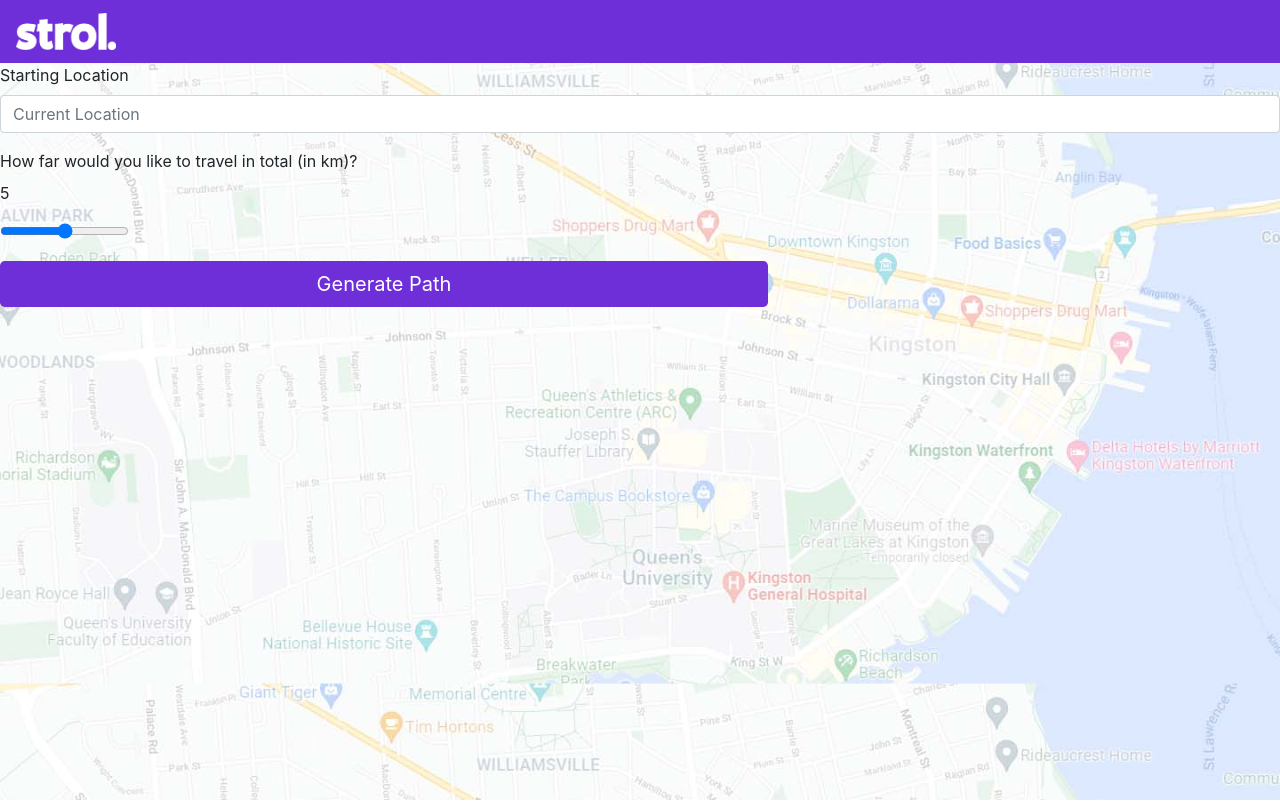
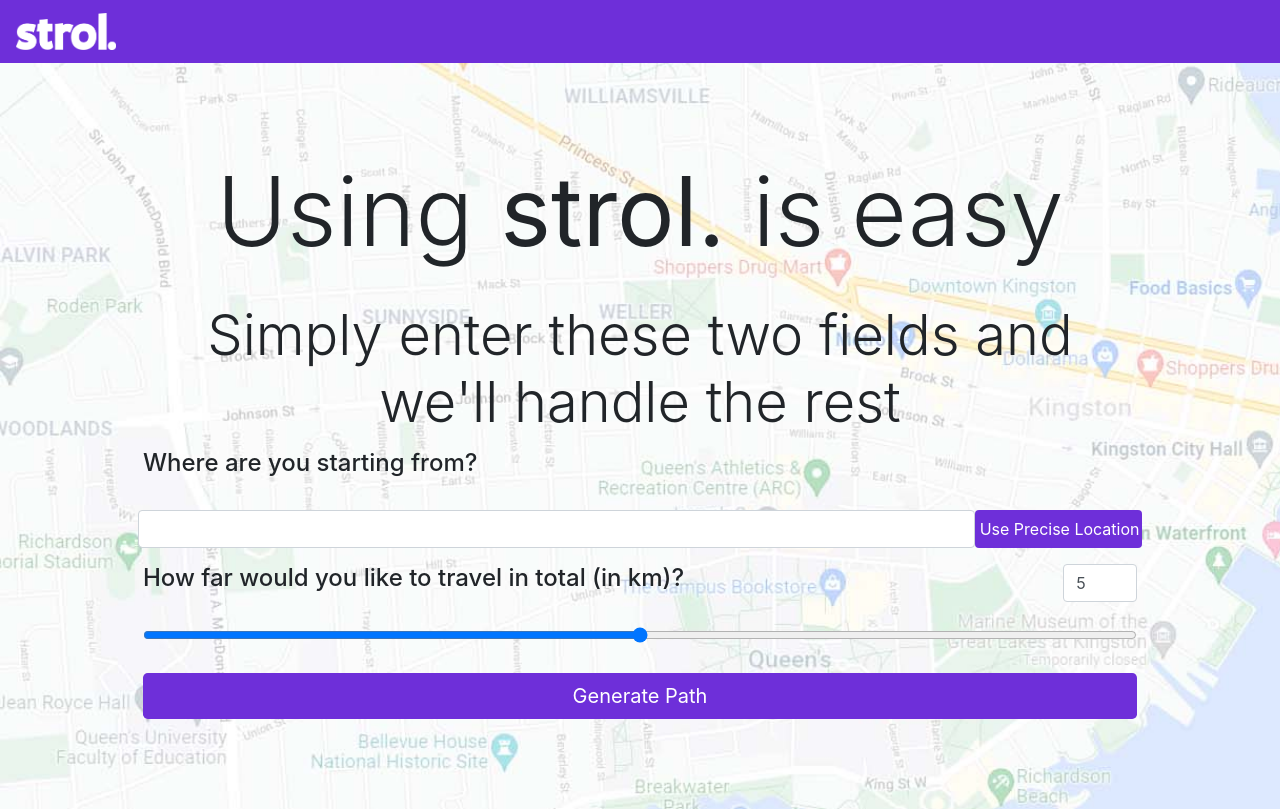
Before and after one commit to zachdnvn/strol, a Django app: template app/templates/app/main.html in a window 1280 px wide. Run offline with Django 4.2, Linux system fonts and the light colour scheme; the template is opened without the code that fills it, so the values that code supplies are empty; parts of the project's set-up code (start-up, migrations or seed data) failed here and were passed over; some libraries are stand-ins or nearby versions; some web fonts are replaced.

Commit message:
Styled main page

```diff
--- a/app/templates/app/main.html
+++ b/app/templates/app/main.html
@@ -9,36 +9,47 @@
   <link rel="stylesheet" href="styles.css">
   <title>strol.</title>
 </head>
-<body>
+<body id="second">
+
   <nav class="navbar sticky-top navbar-expand-xl navbar-dark" style="background-color: #6E2FD9;">
     <a class="navbar-brand" href="#">
       <img src="./media/logo.png" width="100">
     </a>
   </nav>
-  <form>
-    <div class="form-group">
-      <label for="start"> Starting Location </label>
-      <input type="text" class="form-control" id="start" placeholder="Current Location">
+
+  <form class="container-fluid d-flex flex-column justify-content-center" id="inp">
+    <h1 class="display-1 text-center"> Using <strong>strol.</strong> is easy</h1><br>
+    <h2 class="display-4 text-center">Simply enter these two fields and we'll handle the rest</h2>
+    <div style="height:5px"></div>
+    <div class="form-row ques">
+      <div class="form-group col-md-10">
+        <label for="start"><h4>Where are you starting from?</h4></label>
+      </div>
     </div>
-    <div class="form-group">
-      <label for="distance"> How far would you like to travel in total (in km)? </label>
-      <p id="rangeValue">4</p>
-      <input type="range" class="form-range" id="distance" min="0" max="10" step="0.5">
+    <div class="form-row">
+        <input type="text" class="form-control form-group col-md-10" id="start" placeholder=>
+        <button type="button" id="loc" class=" form-group btn btn-primary col-md-2" onclick="getLocation()">Use Precise Location</button>
+      </div>
     </div>
-    <a href="main.html"><button type="button" style="width:60vw" class="btn btn-primary btn-lg btn-block">Generate Path</button></a>
+
+    <div class="form-row ques">
+      <div class="form-group col-md-11">
+        <label for="distance"> <h4>How far would you like to travel in total (in km)?</h4> </label>
+      </div>
+
+      <div class="form-group col-md-1">
+        <input type="text" class="form-control" id="dist" value="5" oninput="ran.value=dist.value"/>
+      </div>
+      <div class="form-group col-md-12">
+        <input type="range" class="form-range" id="ran" min="0" max="10" step="0.5" oninput="dist.value=ran.value"/>
+      </div>
+    </div>
+    <div style="height: 1vh; width:1px"></div>
+    <a href="main.html"><button type="button" style="width:100%" class="btn btn-primary btn-lg btn-block">Generate Path</button></a>
 
   </form>
 
 
-  <script>
-    var slider = document.getElementById("distance");
-    var outp = document.getElementById("rangeValue");
-    outp.innerHTML = slider.value;
-
-    slider.oninput = function(){
-      outp.innerHTML = this.value;
-    }
-  </script>
   <script src="https://code.jquery.com/jquery-3.2.1.slim.min.js" integrity="sha384-KJ3o2DKtIkvYIK3UENzmM7KCkRr/rE9/Qpg6aAZGJwFDMVNA/GpGFF93hXpG5KkN" crossorigin="anonymous"></script>
   <script src="https://cdnjs.cloudflare.com/ajax/libs/popper.js/1.12.9/umd/popper.min.js" integrity="sha384-ApNbgh9B+Y1QKtv3Rn7W3mgPxhU9K/ScQsAP7hUibX39j7fakFPskvXusvfa0b4Q" crossorigin="anonymous"></script>
   <script src="https://maxcdn.bootstrapcdn.com/bootstrap/4.0.0/js/bootstrap.min.js" integrity="sha384-JZR6Spejh4U02d8jOt6vLEHfe/JQGiRRSQQxSfFWpi1MquVdAyjUar5+76PVCmYl" crossorigin="anonymous"></script>
--- a/app/templates/app/styles.css
+++ b/app/templates/app/styles.css
@@ -1,12 +1,25 @@
 body{
   overflow-y:hidden;
+  overflow-x: hidden;
   background-image:url("./media/bg.jpg");
   background-size: cover;
 }
 
+#second{
+  background-color: white !important;
+}
+
+
 .btn-primary, .btn-primary:hover, .btn-primary:active, .btn-primary:visited {
   background-color: #6E2FD9 !important;
   border: 0px;
+}
+.btn-primary:hover{
+  text-decoration: none !important;
+}
+
+.form-range{
+  width:100%;
 }
 
 h1{
@@ -28,9 +41,8 @@ h2{
 
 
 
-
-.display-4, .display-6{
-  max-width: 80%;
+.x{
+  max-width: 100%;
   animation: fadeIn 5s linear;
 }
 
@@ -57,11 +69,20 @@ h2{
   }
 }
 
-.container-fluid{
+#home{
   animation: fadeIn 3s ease;
   -webkit-animation: fadeIn 3s ease;
-  border: 1px solid black;
   height: -o-calc(100vh - 54px); /* opera */
   height: -webkit-calc(100vh - 54px); /* google, safari */
   height: -moz-calc(100vh - 54px); /* firefox */
 }
+
+
+#inp{
+    width: 80%;
+    animation: fadeIn 3s ease;
+    -webkit-animation: fadeIn 3s ease;
+    height: -o-calc(100vh - 54px); /* opera */
+    height: -webkit-calc(100vh - 54px); /* google, safari */
+    height: -moz-calc(100vh - 54px); /* firefox */
+}
```
Also changed, not shown: app/templates/app/index.html (+5 -4 lines).
